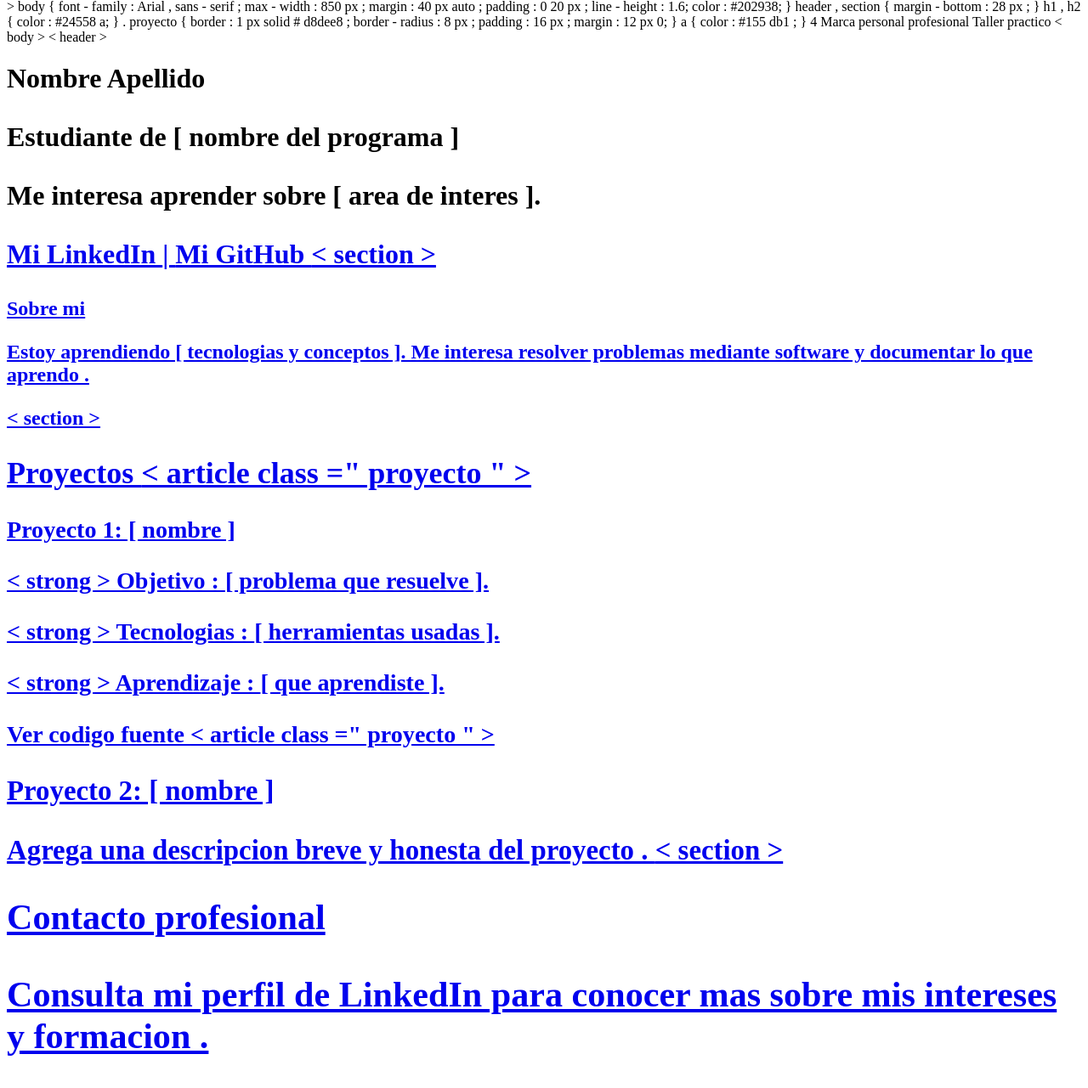
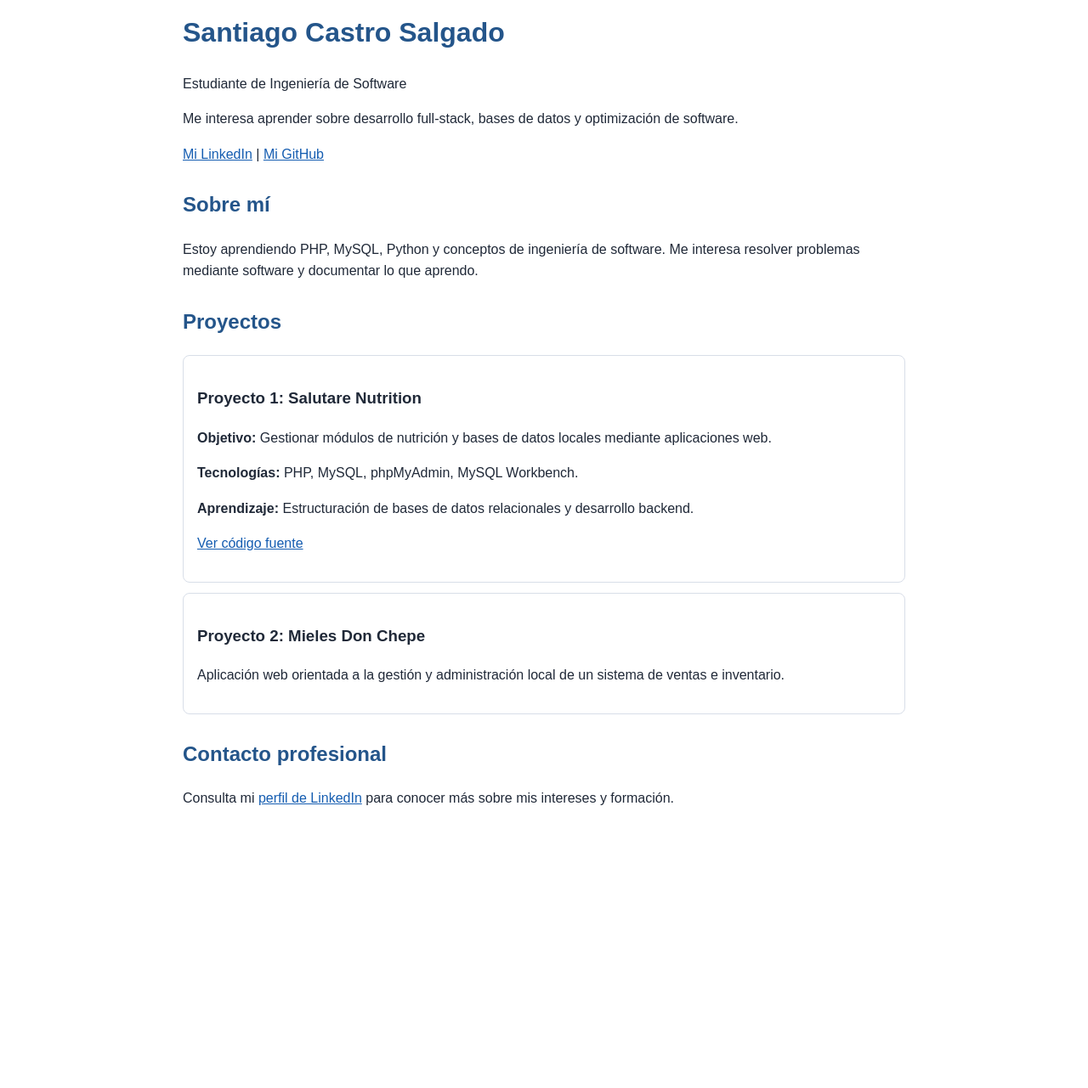
Before and after one commit to santtrap/portafolio, a plain HTML site: page index.html in a window 1280 px wide. Shown: the part 27-1308 px from the top of the page at 85% size. After the commit the page ends 1020 px from the top, so only its background shows below. Drawn offline with Linux system fonts and the light colour scheme.

Commit message:
Update index.html

```diff
--- a/index.html
+++ b/index.html
@@ -1,68 +1,64 @@
-<! DOCTYPE html >
-< html lang = " es " >
-< head >
-< meta charset =" UTF -8 " >
-< meta name =" viewport " content =" width = device - width , initial - scale
-=1.0 " >
-< title > Mi portafolio | Nombre Apellido </ title >
-< style >
+<!DOCTYPE html>
+<html lang="es">
+<head>
+<meta charset="UTF-8">
+<meta name="viewport" content="width=device-width, initial-scale=1.0">
+<title>Mi portafolio | Santiago Castro Salgado</title>
+<style>
 body {
-font - family : Arial , sans - serif ;
-max - width : 850 px ;
-margin : 40 px auto ;
-padding : 0 20 px ;
-line - height : 1.6;
-color : #202938;
+    font-family: Arial, sans-serif;
+    max-width: 850px;
+    margin: 40px auto;
+    padding: 0 20px;
+    line-height: 1.6;
+    color: #202938;
 }
-header , section { margin - bottom : 28 px ; }
-h1 , h2 { color : #24558 a; }
-. proyecto {
-border : 1 px solid # d8dee8 ;
-border - radius : 8 px ;
-padding : 16 px ;
-margin : 12 px 0;
+header, section { margin-bottom: 28px; }
+h1, h2 { color: #24558a; }
+.proyecto {
+    border: 1px solid #d8dee8;
+    border-radius: 8px;
+    padding: 16px;
+    margin: 12px 0;
 }
-a { color : #155 db1 ; }
-4
-Marca personal profesional Taller practico
-</ style >
-</ head >
-< body >
-< header >
-<h1 > Nombre Apellido </ h1 >
-<p > Estudiante de [ nombre del programa ] </ p >
-<p >Me interesa aprender sobre [ area de interes ]. </p >
-<p >
-<a href = " https :// www . linkedin . com /" >Mi LinkedIn </ a > |
-<a href = " https :// github . com / " > Mi GitHub </ a >
-</ p >
-</ header >
-< section >
-<h2 > Sobre mi </ h2 >
-<p > Estoy aprendiendo [ tecnologias y conceptos ].
-Me interesa resolver problemas mediante software y
-documentar lo que aprendo . </p >
-</ section >
-< section >
-<h2 > Proyectos </ h2 >
-< article class =" proyecto " >
-<h3 > Proyecto 1: [ nombre ] </ h3 >
-<p >< strong > Objetivo : </ strong > [ problema que resuelve ]. </p >
-<p >< strong > Tecnologias : </ strong > [ herramientas usadas ]. </p >
-<p >< strong > Aprendizaje : </ strong > [ que aprendiste ]. </p >
-<a href = " https :// github . com / USUARIO / REPOSITORIO " >
-Ver codigo fuente
-</ a >
-</ article >
-< article class =" proyecto " >
-<h3 > Proyecto 2: [ nombre ] </ h3 >
-<p > Agrega una descripcion breve y honesta del proyecto . </ p >
-</ article >
-</ section >
-< section >
-<h2 > Contacto profesional </ h2 >
-<p > Consulta mi perfil de LinkedIn para conocer mas sobre
-mis intereses y formacion . </p >
-</ section >
-</ body >
-</ html >
+a { color: #155db1; }
+</style>
+</head>
+<body>
+
+<header>
+    <h1>Santiago Castro Salgado</h1>
+    <p>Estudiante de Ingeniería de Software</p>
+    <p>Me interesa aprender sobre desarrollo full-stack, bases de datos y optimización de software.</p>
+    <p><a href="https://www.linkedin.com/in/santiago-castro-salgado-821276445/" target="_blank">Mi LinkedIn</a> | <a href="#" target="_blank">Mi GitHub</a></p>
+</header>
+
+<section>
+    <h2>Sobre mí</h2>
+    <p>Estoy aprendiendo PHP, MySQL, Python y conceptos de ingeniería de software. Me interesa resolver problemas mediante software y documentar lo que aprendo.</p>
+</section>
+
+<section>
+    <h2>Proyectos</h2>
+
+    <article class="proyecto">
+        <h3>Proyecto 1: Salutare Nutrition</h3>
+        <p><strong>Objetivo:</strong> Gestionar módulos de nutrición y bases de datos locales mediante aplicaciones web.</p>
+        <p><strong>Tecnologías:</strong> PHP, MySQL, phpMyAdmin, MySQL Workbench.</p>
+        <p><strong>Aprendizaje:</strong> Estructuración de bases de datos relacionales y desarrollo backend.</p>
+        <p><a href="#" target="_blank">Ver código fuente</a></p>
+    </article>
+
+    <article class="proyecto">
+        <h3>Proyecto 2: Mieles Don Chepe</h3>
+        <p>Aplicación web orientada a la gestión y administración local de un sistema de ventas e inventario.</p>
+    </article>
+</section>
+
+<section>
+    <h2>Contacto profesional</h2>
+    <p>Consulta mi <a href="https://www.linkedin.com/in/santiago-castro-salgado-821276445/" target="_blank">perfil de LinkedIn</a> para conocer más sobre mis intereses y formación.</p>
+</section>
+
+</body>
+</html>
```
